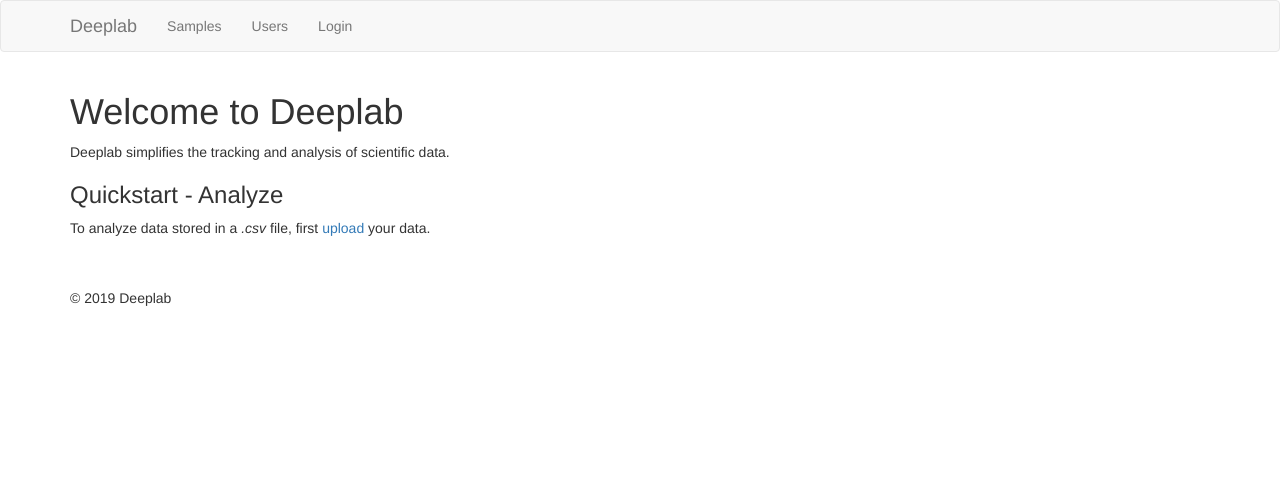
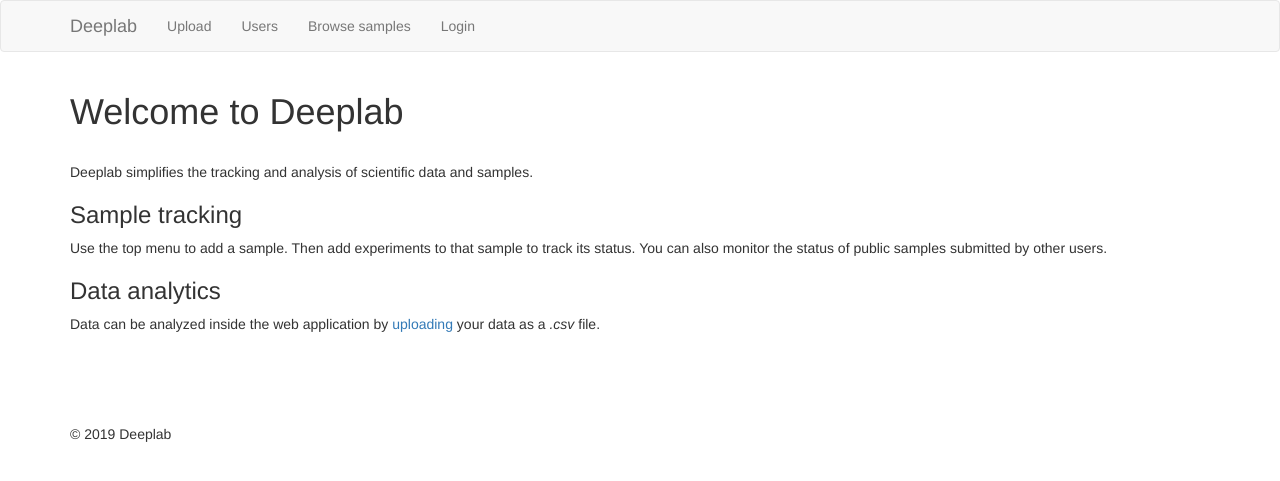
Before and after one commit to ericmuckley/DeepLab, a Flask app: page / in a window 1280 px wide. Shown: the top 481 px of the page. Run offline with Flask 2, Linux system fonts and the light colour scheme; some libraries are stand-ins or nearby versions.

Commit message:
added sample list

```diff
--- a/app/routes.py
+++ b/app/routes.py
@@ -19,10 +19,40 @@ def before_request():
         current_user.last_seen = datetime.utcnow()
         db.session.commit()
 
+
+class SampleForm(FlaskForm):
+    # form for creating new samples
+    name = TextAreaField('Sample name (required)',
+            validators=[DataRequired(), Length(min=1, max=140)])
+    composition = TextAreaField('Composition',
+            validators=[Length(min=0, max=140)])
+    fab_method = TextAreaField('Fabrication method',
+            validators=[Length(min=0, max=140)])
+    fab_date = TextAreaField('Fabrication date (YYYY-MM-DD) (required)',
+            validators=[DataRequired(), Length(min=0, max=10)])
+    notes = TextAreaField('Notes',
+            validators=[Length(min=0, max=140)])
+    experiments = TextAreaField('Experiments',
+            validators=[Length(min=0, max=140)])
+    ispublic = BooleanField('Visible to public')
+
+    submit = SubmitField('Submit')
+
+
 class EditProfileForm(FlaskForm):
     username = StringField('Username', validators=[DataRequired()])
     about_me = TextAreaField('About me', validators=[Length(min=0, max=140)])
     submit = SubmitField('Submit')
+
+    def __init__(self, original_username, *args, **kwargs):
+        super(EditProfileForm, self).__init__(*args, **kwargs)
+        self.original_username = original_username
+
+    def validate_username(self, username):
+        if username.data != self.original_username:
+            user = User.query.filter_by(username=self.username.data).first()
+            if user is not None:
+                raise ValidationError('Please use a different username.')
 
 
 class RegistrationForm(FlaskForm):
@@ -55,7 +85,7 @@ class LoginForm(FlaskForm):
 @app.route('/edit_profile', methods=['GET', 'POST'])
 @login_required
 def edit_profile():
-    form = EditProfileForm()
+    form = EditProfileForm(current_user.username)
     if form.validate_on_submit():
         current_user.username = form.username.data
         current_user.about_me = form.about_me.data
@@ -67,6 +97,40 @@ def edit_profile():
         form.about_me.data = current_user.about_me
     return render_template('edit_profile.html', title='Edit Profile',
                            form=form)
+
+
+@app.route('/upload')
+def upload():
+    return render_template('upload.html', title='Upload CSV file')
+
+
+
+@app.route('/user/<username>')
+def user(username):
+    user = User.query.filter_by(username=username).first_or_404()
+    samples = user.samples
+    return render_template('user.html', user=user, title=user.username, samples=samples)
+
+
+
+
+
+
+@app.route('/users')
+def users():
+    userlist = User.query.all()
+    return render_template('users.html', title='Users', userlist=userlist)
+
+@app.route('/samples')
+def samples():
+	samples = Sample.query.all()
+	return render_template('samples.html', title='Samples', samples=samples)
+
+
+@app.route('/sample/<name>')
+def sample(name):
+    sample = Sample.query.filter_by(name=name).first_or_404()
+    return render_template('sample.html', sample=sample, title=sample.name)
 
 
 @app.route('/register', methods=['GET', 'POST'])
@@ -84,38 +148,11 @@ def register():
     return render_template('register.html', title='Register', form=form)
 
 
-
-
-@app.route('/user/<username>')
-def user(username):
-    user = User.query.filter_by(username=username).first_or_404()
-    return render_template('user.html', user=user, title=user.username)
-
-
-
-
-
-
-@app.route('/users')
-def users():
-    userlist = User.query.all()
-    return render_template('users.html', title='Users', userlist=userlist)
-
-@app.route('/samples')
-def samples():
-	samples = Sample.query.all()
-	return render_template('samples.html', title='Samples', samples=samples)
-
-
-
-
-
-
-
 @app.route('/logout')
 def logout():
     logout_user()
     return redirect(url_for('index'))
+
 
 @app.route('/login', methods=['GET', 'POST'])
 def login():
@@ -144,7 +181,22 @@ def index():
 
 
 
-@app.route('/addsample')
+@app.route('/addsample', methods=['GET', 'POST'])
 @login_required
 def addsample():
-    return render_template('addsample.html', title='Add new sample')
+    form = SampleForm()
+    if form.validate_on_submit():
+        sample = Sample(name=form.name.data,
+                        composition=form.composition.data,
+                        fab_method=form.fab_method.data,
+                        fab_date=form.fab_date.data,
+                        notes=form.notes.data,
+                        experiments=form.experiments.data,
+                        ispublic=form.ispublic.data,
+                        author=current_user)
+        db.session.add(sample)
+        db.session.commit()
+        flash('Your sample has been created.')
+        return redirect(url_for('samples'))
+    samples = Sample.query.all()
+    return render_template("addsample.html", title='Home Page', form=form, samples=samples)
--- a/app/templates/base.html
+++ b/app/templates/base.html
@@ -18,20 +18,22 @@
             </div>
             <div class="collapse navbar-collapse" id="bs-example-navbar-collapse-1">
                 <ul class="nav navbar-nav">
-
-
-		    <li><a href="{{ url_for('samples') }}">Samples</a></li>
+			<li><a href="{{ url_for('upload') }}">Upload</a></li>
 			<li><a href="{{ url_for('users') }}">Users</a></li>
+		    <li><a href="{{ url_for('samples') }}">Browse samples</a></li>
 
 			{% if current_user.is_anonymous %}
 			<li><a href="{{ url_for('login') }}">Login</a></li>
 
 			{% else %}
-			<li><a href="{{ url_for('addsample') }}">Add a sample</a></li>
+
 			<li><a href="{{ url_for('user', username=current_user.username) }}">My samples</a></li>
+			<li><a href="{{ url_for('addsample') }}">Create new sample</a></li>
 			<li><a href="{{ url_for('logout') }}">Logout as {{ current_user.username }}</a></li>
 
 			{% endif %}
+
+
 
 
                 </ul>
@@ -56,7 +58,7 @@
 {% endblock %}
 
 
-<br><br>
+<br><br><br><br>
 <p>&copy; 2019 Deeplab</p>
 
     </div>
--- a/app/templates/index.html
+++ b/app/templates/index.html
@@ -1,13 +1,24 @@
 {% extends 'base.html' %}
 
 {% block app_content %}
-    <h1> {{title}} </h1>
 
-<p>Deeplab simplifies the tracking and analysis of scientific data.</p>
+<h1> {{title}} </h1>
 
-<h3>Quickstart - Analyze</h3>
-<p>To analyze data stored in a <i>.csv</i> file, first
-<a href="{{ url_for('index') }}">upload</a> your data.</p>
+<br>
+<p>Deeplab simplifies the tracking and analysis of
+scientific data and samples.</p>
+
+
+<h3>Sample tracking</h3>
+Use the top menu to add a sample. Then add experiments to that sample
+to track its status. You can also monitor the status of public samples
+ submitted by other users.
+
+
+<h3>Data analytics</h3>
+Data can be analyzed inside the web application by
+<a href="{{ url_for('upload') }}">uploading</a> your data
+as a <i>.csv</i> file.</p>
 
 
 {% endblock %}
--- a/app/templates/samples.html
+++ b/app/templates/samples.html
@@ -8,7 +8,10 @@
 {% if samples|length > 0 %}
 
 {% for sample in samples %}
-<p>{{sample}}</p>
+
+{% include '_sample.html' %}
+
+
 {% endfor %}
 
 {% endif %}
--- a/app/templates/user.html
+++ b/app/templates/user.html
@@ -10,9 +10,7 @@
     <p><a href="{{ url_for('edit_profile') }}">Edit your profile</a></p>
     {% endif %}
 
-    <p>
-    okkk
-    </p>
+<h3> Samples created by {{ user.username }} </h3>
 
     {% for sample in samples %}
         {% include '_sample.html' %}
```
Also changed, not shown: app/templates/_sample.html (+13 -5 lines), app/templates/addsample.html (+55 -5 lines), app/templates/sample.html (added, +54 -0 lines), app/templates/upload.html (added, +9 -0 lines), app/templates/users.html (+13 -2 lines), app/app.db.
